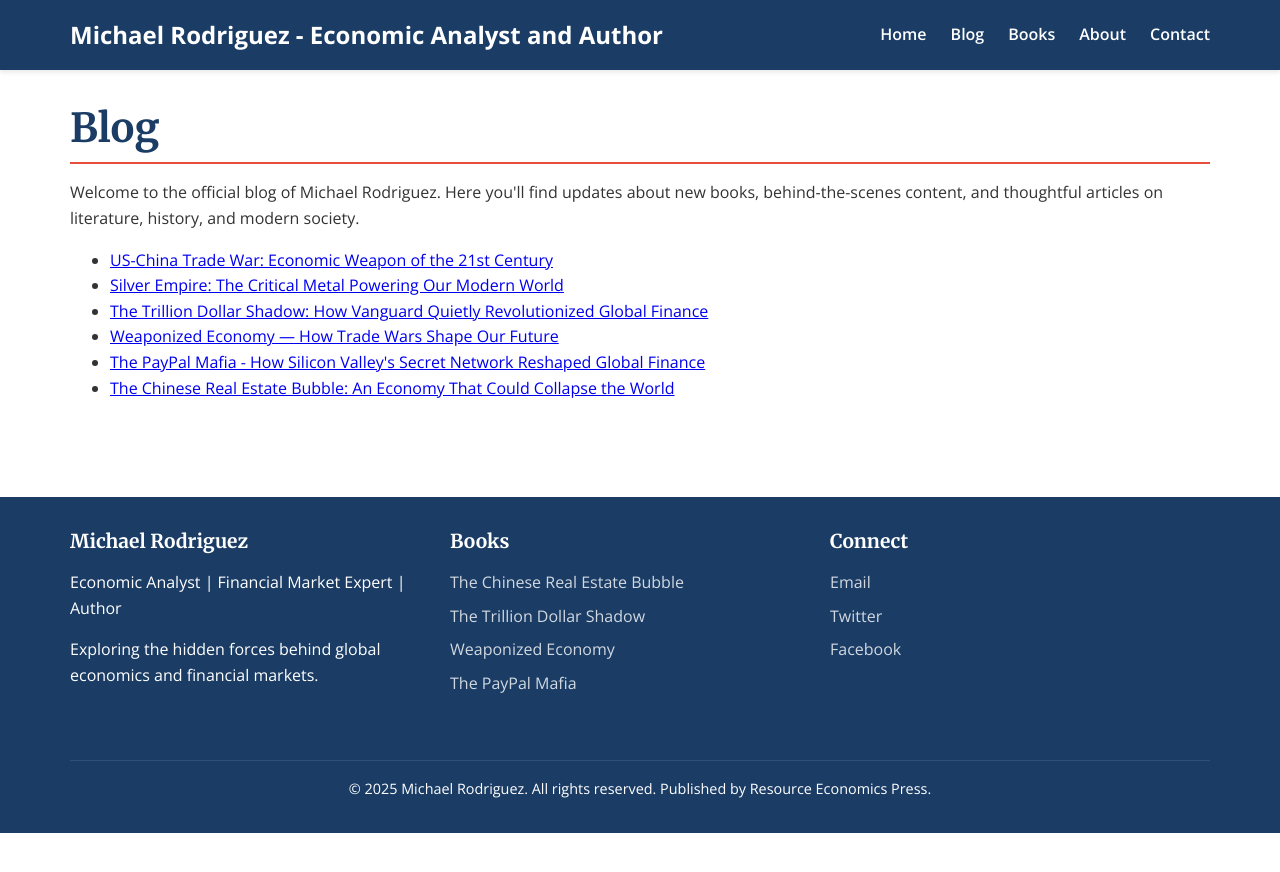
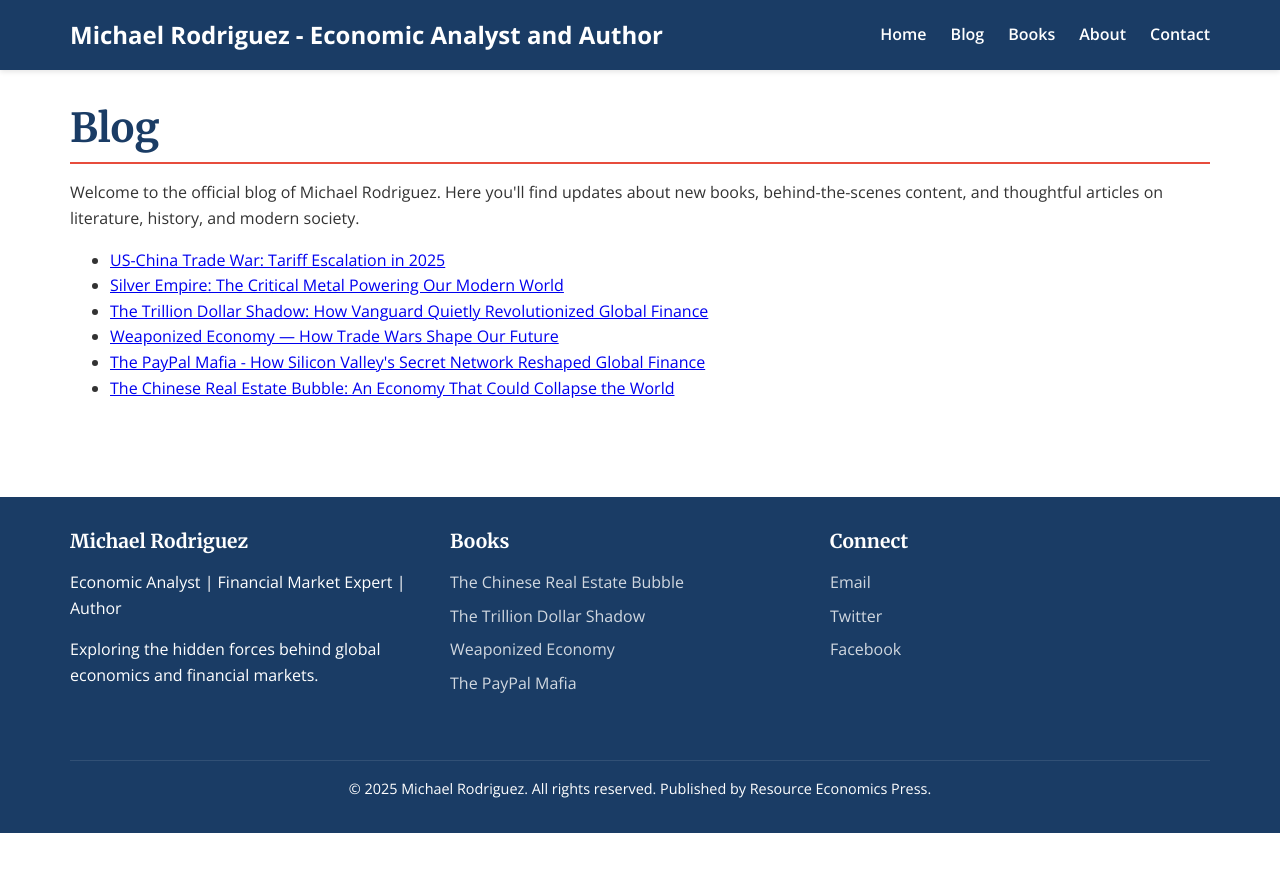
Before and after one commit to Zews123/michael-rodriguez-books, a Jekyll site: the page built from blog.md, in a window 1280 px wide. Shown: the top 872 px of the page. Built offline with Jekyll 4.4.1, drawn with Linux system fonts in a browser that asks for light colours.

Commit message:
Update blog.md

```diff
--- a/blog.md
+++ b/blog.md
@@ -6,7 +6,7 @@
 <h1>Blog</h1>
 <p>Welcome to the official blog of Michael Rodriguez. Here you'll find updates about new books, behind-the-scenes content, and thoughtful articles on literature, history, and modern society.</p>
 <ul>
-  <li><a href="/michael-rodriguez-books/blog/us-china-trade-war.html">US-China Trade War: Economic Weapon of the 21st Century</a></li>
+  <li><a href="/michael-rodriguez-books/blog/us-china-trade-war.html">US-China Trade War: Tariff Escalation in 2025</a></li>
   <li><a href="/michael-rodriguez-books/blog/silver-empire.html">Silver Empire: The Critical Metal Powering Our Modern World</a></li>
   <li><a href="/michael-rodriguez-books/blog/the-trillion-dollar-shadow-how-vanguard-quietly-revolutionized-global-finance.html">The Trillion Dollar Shadow: How Vanguard Quietly Revolutionized Global Finance</a></li>
   <li><a href="/michael-rodriguez-books/blog/weaponized-economy.html">Weaponized Economy — How Trade Wars Shape Our Future</a></li>
```
